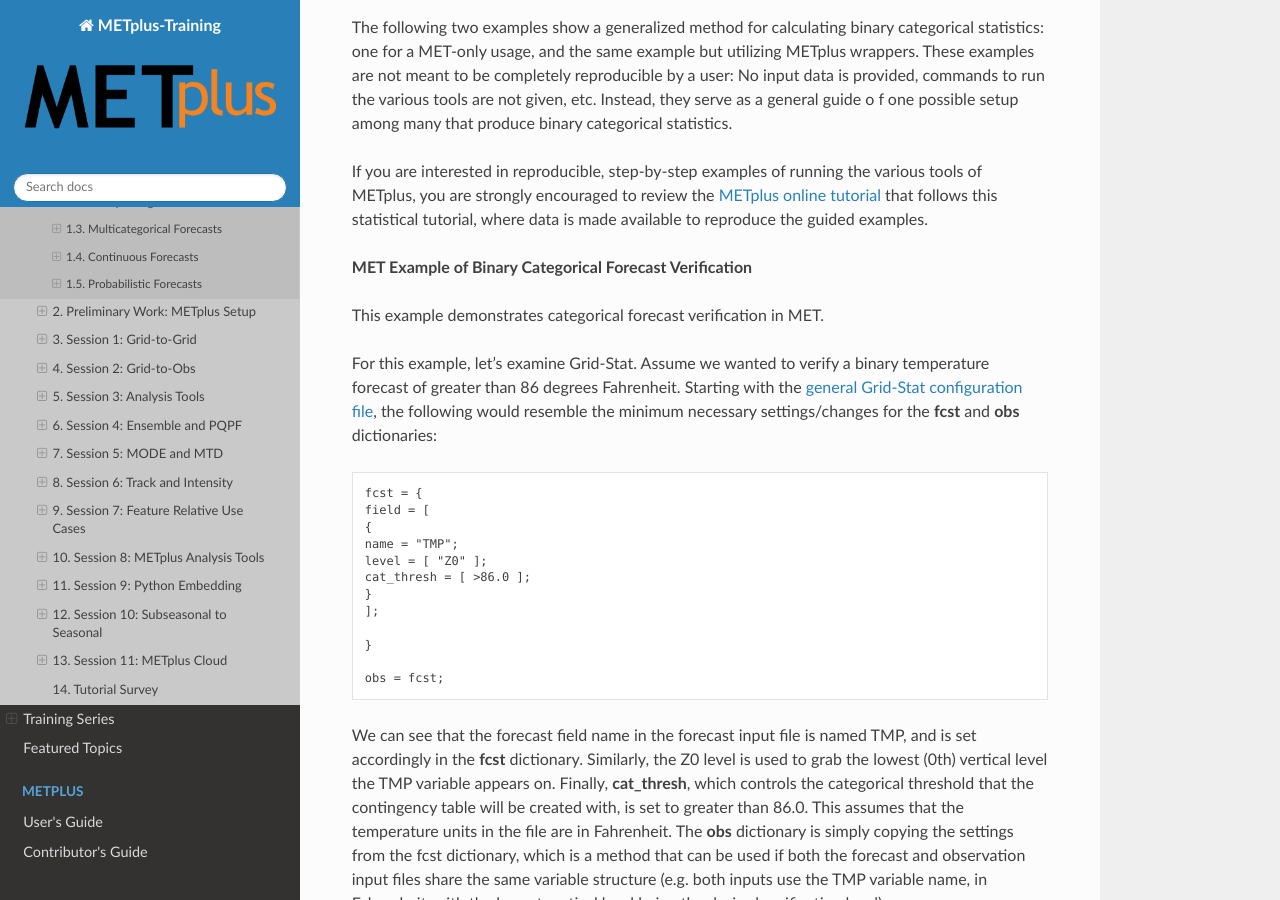
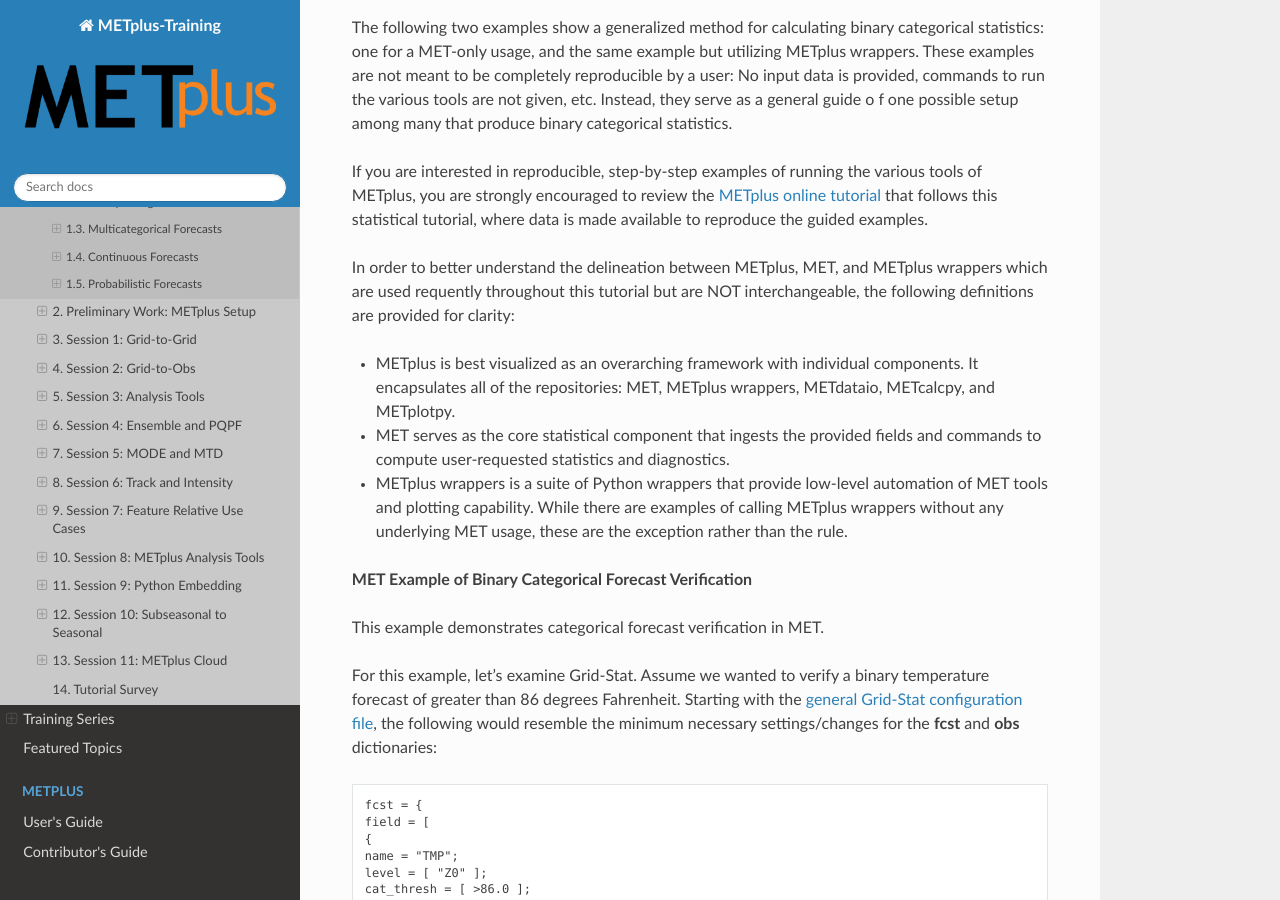
Before and after one commit to dtcenter/METplus-Training, a Sphinx documentation site: the page built from docs/Tutorial/v5.0/Basic_Verification_Statistics_Review.rst, in a window 1280 px wide and 900 px high, scrolled down 8776 px. Built offline with Sphinx 7.4.7 and the Read the Docs theme 3.1.0, drawn with Linux system fonts in a browser that asks for light colours.

Commit message:
Per #69, adding missing section

```diff
--- a/docs/Tutorial/v5.0/Basic_Verification_Statistics_Review.rst
+++ b/docs/Tutorial/v5.0/Basic_Verification_Statistics_Review.rst
@@ -448,6 +448,20 @@
 that follows this statistical tutorial, where data is made
 available to reproduce the guided examples.
 
+In order to better understand the delineation between METplus, MET, and
+METplus wrappers which are used requently throughout this tutorial but are
+NOT interchangeable, the following definitions are provided for clarity:
+
+* METplus is best visualized as an overarching framework with individual
+  components. It encapsulates all of the repositories: MET, METplus wrappers,
+  METdataio, METcalcpy, and METplotpy.
+* MET serves as the core statistical component that ingests the provided fields
+  and commands to compute user-requested statistics and diagnostics.
+* METplus wrappers is a suite of Python wrappers that provide low-level automation
+  of MET tools and plotting capability. While there are examples of calling METplus
+  wrappers without any underlying MET usage, these are the exception rather than
+  the rule.
+
 **MET Example of Binary Categorical Forecast Verification**
 
 This example demonstrates categorical forecast verification in MET.
```
